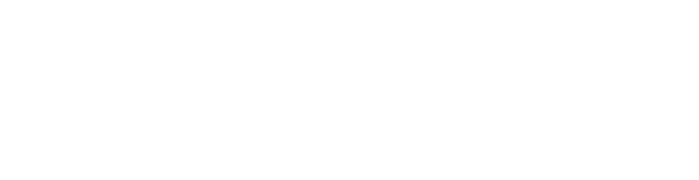
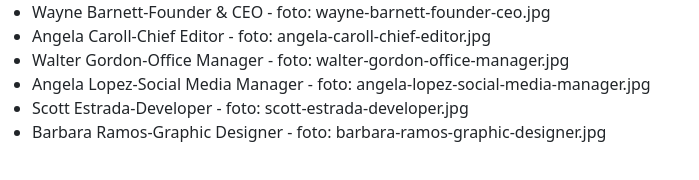
Before and after one commit to Domenico-Lo-Giudice/js-our-team, a plain HTML site: page index.html in a window 1280 px wide. Shown: the whole page, without its empty margins (0-699 px from the left). Drawn offline with nearby package versions, Linux system fonts and the light colour scheme.

Commit message:
Add string DOM

```diff
--- a/index.html
+++ b/index.html
@@ -1,5 +1,5 @@
 <!DOCTYPE html>
-<html lang="en">
+<html lang="it">
 
 <head>
 	<!-- META TAGS -->
@@ -27,7 +27,9 @@
 </head>
 
 <body>
+	<ul class="membri">
 
+	</ul>
 </body>
 
 </html>
--- a/js/main.js
+++ b/js/main.js
@@ -60,3 +60,12 @@ const team = [
 for (let i = 0; i < team.length; i++) {
     console.log(team[i]);
 }
+
+
+// Stampo le stesse informazioni su DOM sottoforma di stringhe
+const listaMembri = document.querySelector('.membri');
+for (let i = 0; i < team.length; i++) {
+    const listaDOM = document.createElement('li');
+    listaDOM.innerHTML = team[i].nome + '-' + team[i].ruolo + ' - foto: ' + team[i].foto;
+    listaMembri.append(listaDOM);
+}
```
